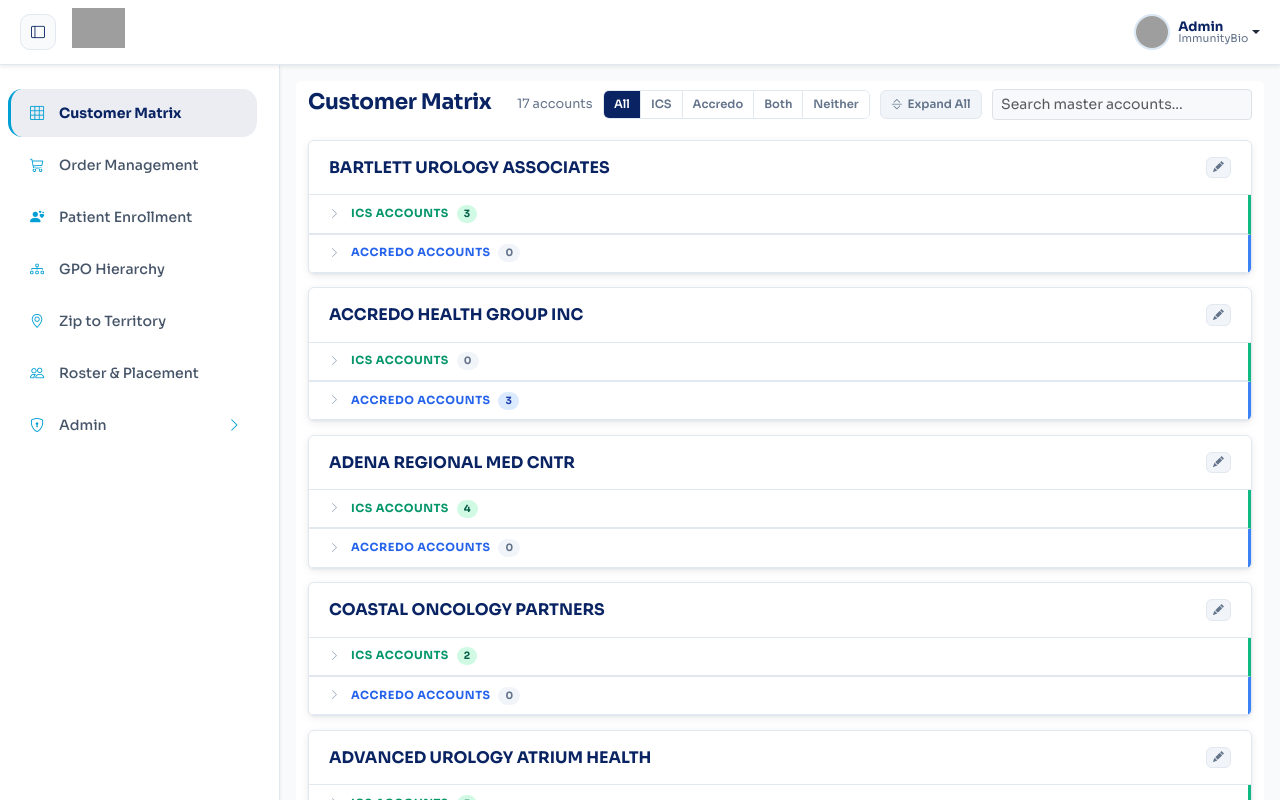
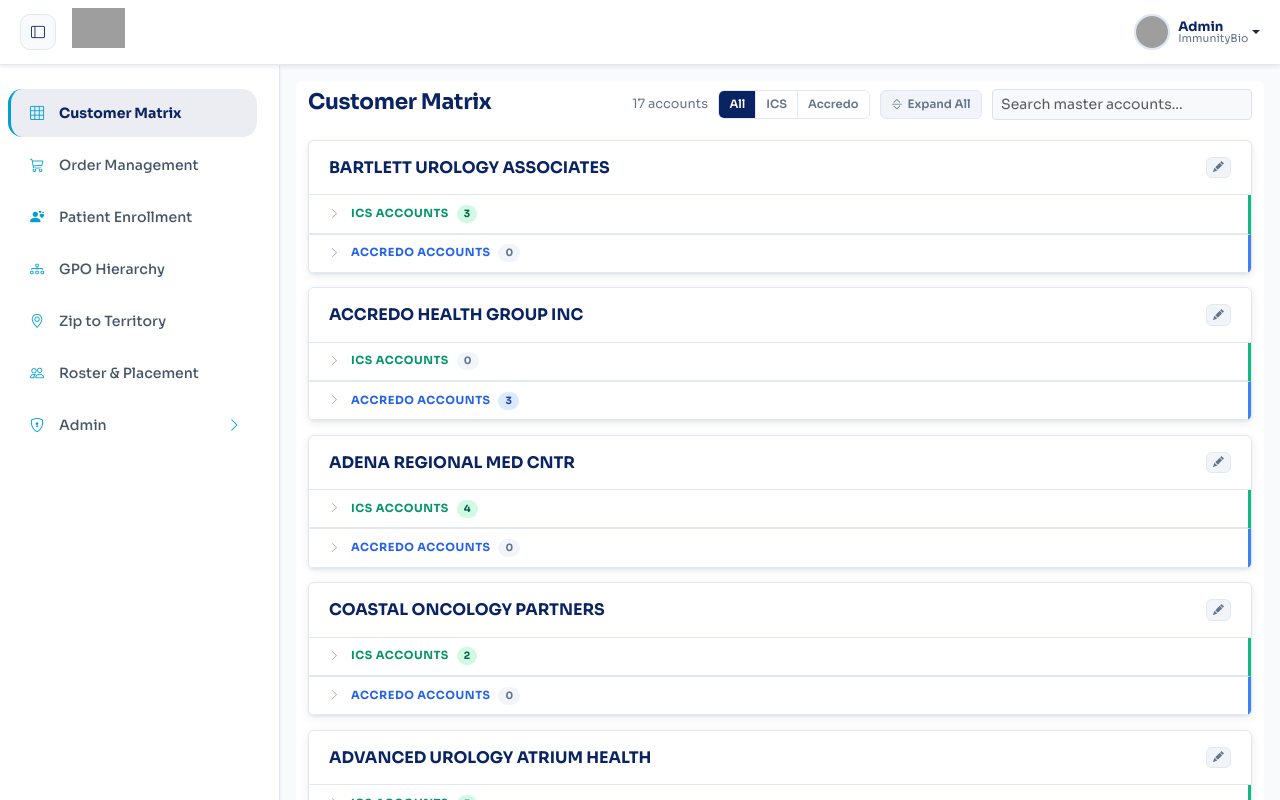
Before and after one commit to SwayamCodingEmpire/ImmunityBio, an Angular app: page /customer-matrix in a window 1280 px wide. Built offline with nearby package versions, Linux system fonts and the light colour scheme; grey boxes are pictures that could not be loaded.

Commit message:
Filters refactored and tooltip in om fixed

```diff
--- a/src/app/pages/customer-matrix/customer-matrix.component.html
+++ b/src/app/pages/customer-matrix/customer-matrix.component.html
@@ -14,10 +14,6 @@
           (click)="channelFilter = 'ics'" type="button">ICS</button>
         <button class="cm-filter-btn cm-filter-btn--accredo" [class.cm-filter-btn--active]="channelFilter === 'accredo'"
           (click)="channelFilter = 'accredo'" type="button">Accredo</button>
-        <button class="cm-filter-btn cm-filter-btn--both" [class.cm-filter-btn--active]="channelFilter === 'both'"
-          (click)="channelFilter = 'both'" type="button">Both</button>
-        <button class="cm-filter-btn cm-filter-btn--neither" [class.cm-filter-btn--active]="channelFilter === 'neither'"
-          (click)="channelFilter = 'neither'" type="button">Neither</button>
       </div>
 
       <button class="cm-expand-btn" (click)="allExpanded ? collapseAll() : expandAll()" type="button">
--- a/src/app/pages/customer-matrix/customer-matrix.component.ts
+++ b/src/app/pages/customer-matrix/customer-matrix.component.ts
@@ -42,7 +42,7 @@ function emptyAccredo(): AccredoAccount {
 export class CustomerMatrixComponent {
 
   searchQuery = '';
-  channelFilter: 'all' | 'ics' | 'accredo' | 'both' | 'neither' = 'all';
+  channelFilter: 'all' | 'ics' | 'accredo' = 'all';
 
   private sectionState = new Map<MasterAccount, { ics: boolean; accredo: boolean }>();
 
@@ -231,8 +231,6 @@ export class CustomerMatrixComponent {
     switch (this.channelFilter) {
       case 'ics':     list = list.filter(a => a.icsAccounts.length > 0 && a.accredoAccounts.length === 0); break;
       case 'accredo': list = list.filter(a => a.accredoAccounts.length > 0 && a.icsAccounts.length === 0); break;
-      case 'both':    list = list.filter(a => a.icsAccounts.length > 0 && a.accredoAccounts.length > 0); break;
-      case 'neither': list = list.filter(a => a.icsAccounts.length === 0 && a.accredoAccounts.length === 0); break;
     }
     return list;
   }
--- a/src/app/pages/order-management/order-management.component.html
+++ b/src/app/pages/order-management/order-management.component.html
@@ -108,7 +108,7 @@
                   <i class="bi bi-pencil"></i>
                 </button>
               </span>
-              <span class="om-tooltip-wrap"
+              <span class="om-tooltip-wrap om-tooltip-wrap--left"
                 [attr.data-tip]="canSplit(order) ? 'Split Order' : 'Split disabled — must be Commercial & IC Eligible'">
                 <button class="ib-icon-btn me-1"
                   [disabled]="!canSplit(order)"
--- a/src/app/pages/order-management/order-management.component.scss
+++ b/src/app/pages/order-management/order-management.component.scss
@@ -114,6 +114,20 @@
   &:hover::after,
   &:hover::before {
     opacity: 1;
+  }
+
+  // Right-edge variant — anchors tooltip to the right so it doesn't overflow viewport
+  &--left {
+    &::after {
+      left: auto;
+      right: 0;
+      transform: none;
+    }
+    &::before {
+      left: auto;
+      right: 6px;
+      transform: none;
+    }
   }
 }
 
```
